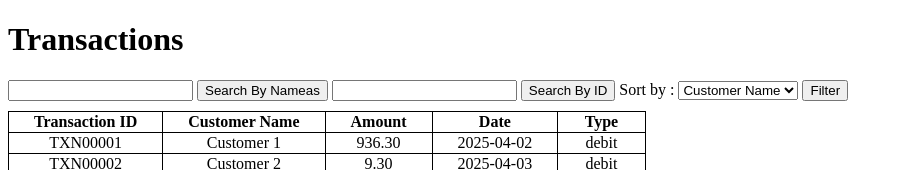
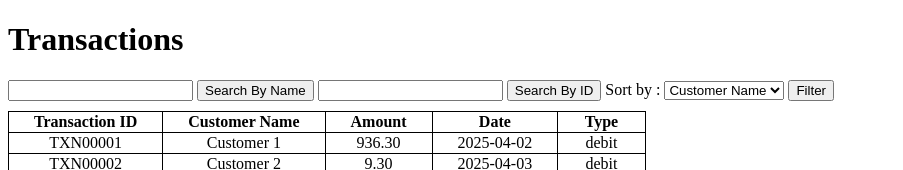
Before and after one commit to aryais86/TransactionSortFilter, a plain HTML site: page index.html in a window 1280 px wide. Shown: the top 170 px of the page, without its empty margins (0-903 px from the left). Drawn offline with Linux system fonts and the light colour scheme.

Commit message:
Update index.html

```diff
--- a/index.html
+++ b/index.html
@@ -10,7 +10,7 @@
     <h1>Transactions</h1>
     <form>
         <input id="searchItem" value="">
-        <button id="search">Search By Nameas</button>
+        <button id="search">Search By Name</button>
         <input id="searchItem" value="">
         <button id="search">Search By ID</button>
         <label for="filters">Sort by :</label>
```
